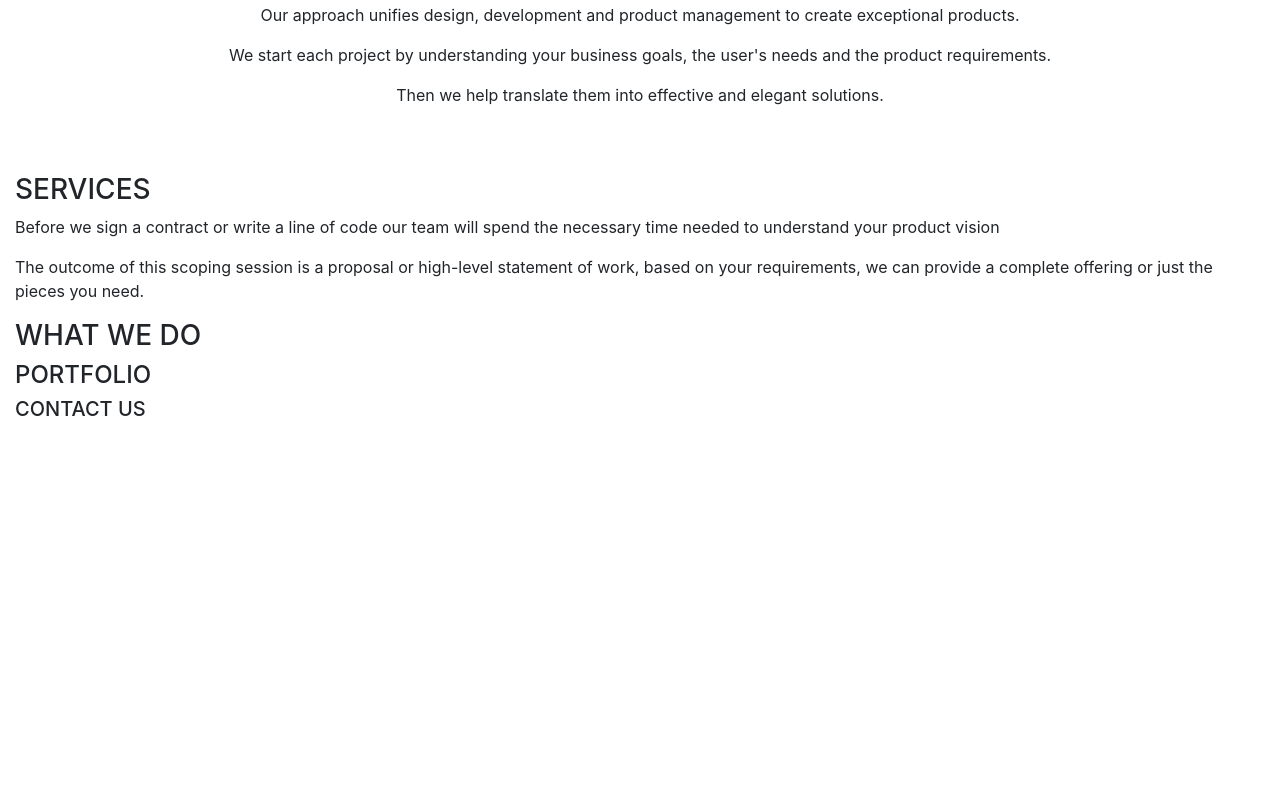
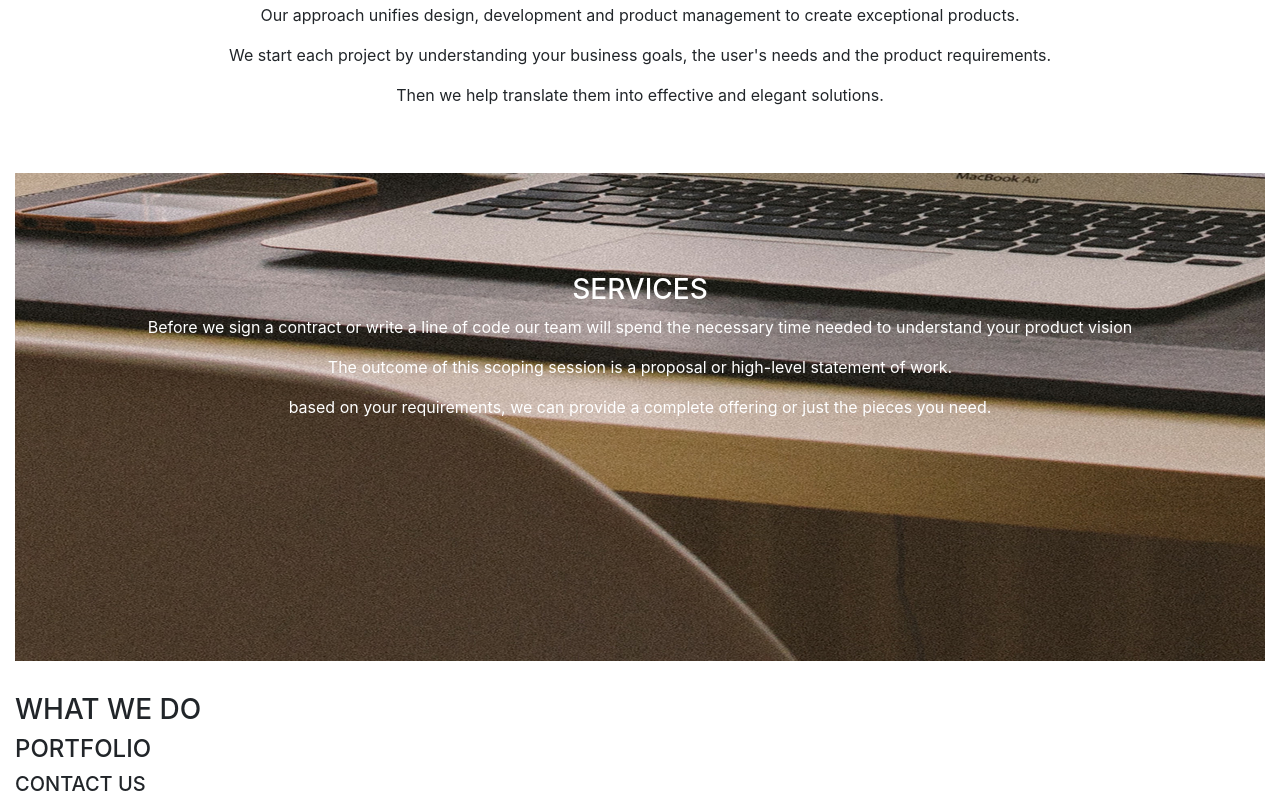
Before and after one commit to Evan-cell/project3, a plain HTML site: page index.html in a window 1280 px wide. Shown: the part 957-1761 px from the top of the page. Before the commit the page ends 1386 px from the top, so only its background shows below. Drawn offline with Linux system fonts and the light colour scheme.

Commit message:
added image on  services

```diff
--- a/css/styles.css
+++ b/css/styles.css
@@ -20,3 +20,12 @@
      text-align: center;
      padding: 4%;
  }
+
+ #ser {
+     background: url("../Images/s_image.jpg");
+     color: white;
+     text-align: center;
+     height: 65vh;
+     background-repeat: no-repeat;
+     padding: 8%;
+ }
--- a/index.html
+++ b/index.html
@@ -29,7 +29,8 @@
         <div id="ser">
             <h3>SERVICES</h3>
             <p>Before we sign a contract or write a line of code our team will spend the necessary time needed to understand your product vision</p>
-            <p>The outcome of this scoping session is a proposal or high-level statement of work, based on your requirements, we can provide a complete offering or just the pieces you need.</p>
+            <p>The outcome of this scoping session is a proposal or high-level statement of work.</p>
+            <p>based on your requirements, we can provide a complete offering or just the pieces you need.</p>
         </div>
         <div>
             <h3>WHAT WE DO</h3>
```
Also changed, not shown: Images/s_image.jpg (added).
